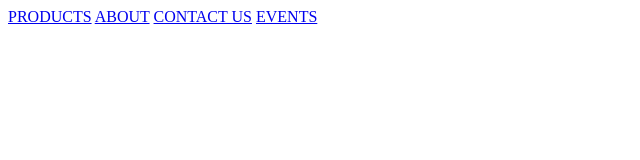
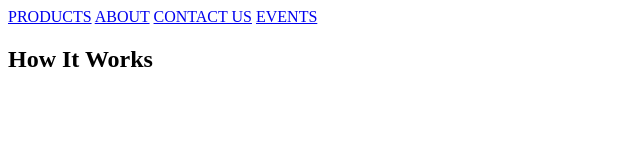
Before and after one commit to Beautyfill/website, a website: page public/index.html in a window 1280 px wide. Shown: the whole page, without its empty margins (0-640 px from the left). Drawn offline with Linux system fonts and the light colour scheme; some packages are replaced by stand-ins of ours.

Commit message:
some slight progress

```diff
--- a/public/css/styles.css
+++ b/public/css/styles.css
@@ -13,6 +13,34 @@ body {
     color: #000000;
     margin: 0;
     padding: 0;
+    text-align: center;
+    font-size: clamp(16px,2vw,18px);
+    font-weight: 300;
+    line-height: 28px;
+}
+
+h1 {
+    font-weight: 900;
+    font-size: clamp(27px,2vw,66px);
+    line-height: 76px;
+    font-family: 'Noto Serif Display';
+}
+
+h1.alt {
+    font-family: "Figtree", sans-serif;
+    font-weight: 300;
+}
+
+h2 {
+    font-weight: 600;
+    font-size: clamp(30px,2vw,46px);
+    line-height: 76px;
+}
+
+h2.alt {
+    font-weight: 800;
+    font-size: clamp(38px,2vw,58px);
+    font-family: 'Noto Serif Display';
 }
 /* ===== General Setup - END ===== */
 
--- a/public/index.html
+++ b/public/index.html
@@ -45,7 +45,9 @@
   <!-- Main Content Section -->
   <main class="bf-main">
     <!-- How It Works -->
-    <section id="how-it-works"></section>
+    <section id="how-it-works">
+      <h2>How It Works</h2>
+    </section>
     <!-- How it Works - END -->
 
     <!-- Event Calendar -->
```
